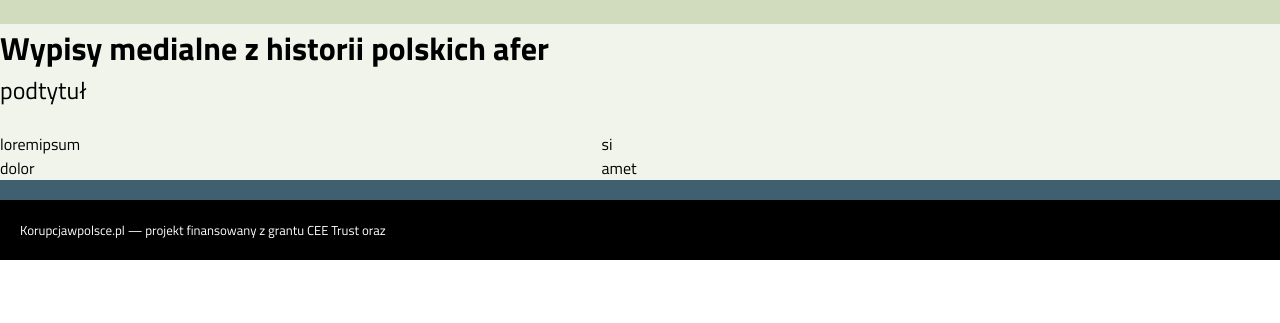
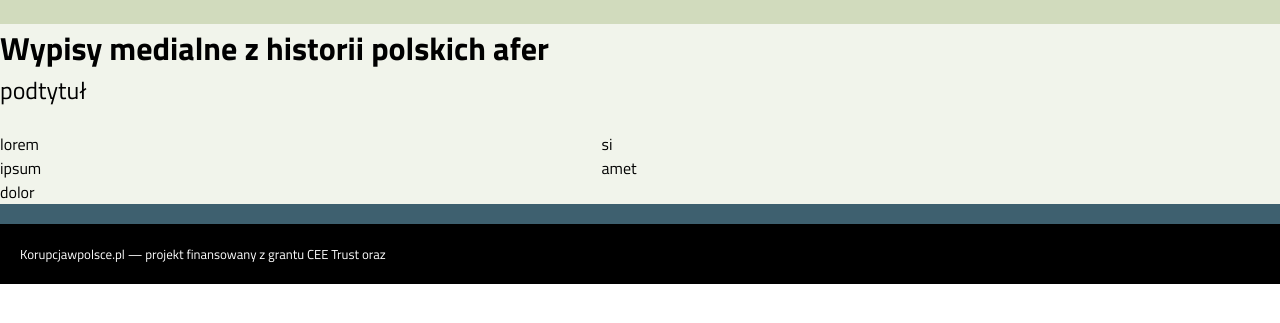
Before and after one commit to CCLab/BriberyDB, a Django app: template templates/main.html in a window 1280 px wide. Shown: the part 147-470 px from the top of the page. Run offline with Django 3.2, Linux system fonts and the light colour scheme; the template is opened without the code that fills it, so the values that code supplies are empty.

Commit message:
front page layout defined

```diff
--- a/templates/main.html
+++ b/templates/main.html
@@ -8,12 +8,12 @@
           <div class="wiersz"><!-- row -->
             <div class="wiersz-dlugi">
               <div class="wiersz-niski">
-                <div class="zajawka-even">lorem</div>
-                <div class="zajawka-odd">ipsum</div>
+                <div class="zajawka">lorem</div>
+                <div class="zajawka">ipsum</div>
               </div>
               <div class="wiersz-niski">
-                <div class="zajawka-odd">dolor</div>
-                <div class="zajawka-even"></div>
+                <div class="zajawka">dolor</div>
+                <div class="zajawka"></div>
               </div>
             </div>
             <div id="kolumna-obrazek">
@@ -21,10 +21,10 @@
             </div>
             <div class="wiersz-krotki">
               <div class="wiersz-niski">
-                <div class="zajawka-even">si</div>
+                <div class="zajawka">si</div>
               </div>
               <div class="wiersz-niski">
-                <div class="zajawka-odd">amet</div>
+                <div class="zajawka">amet</div>
               </div>
             </div>
           </div>
```
